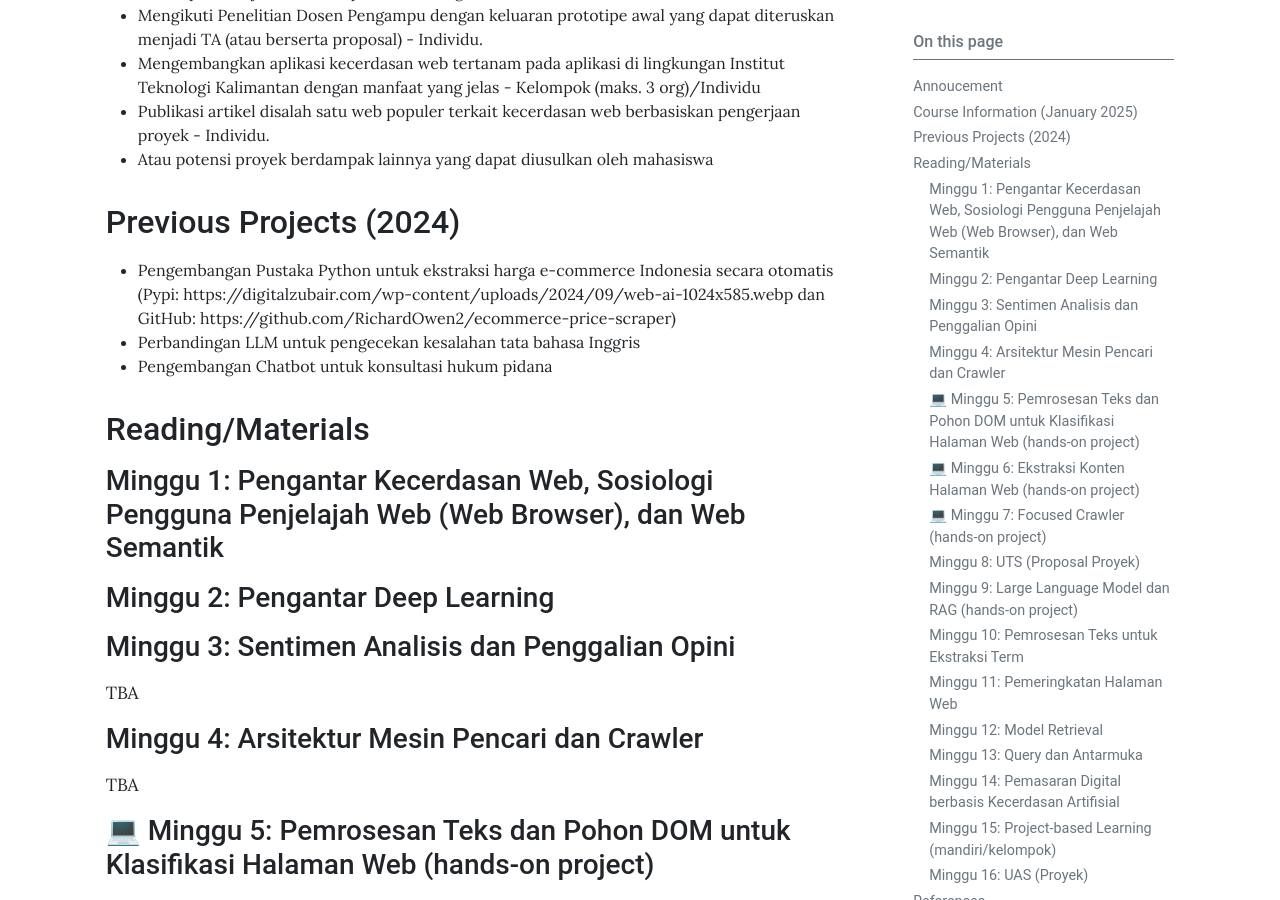
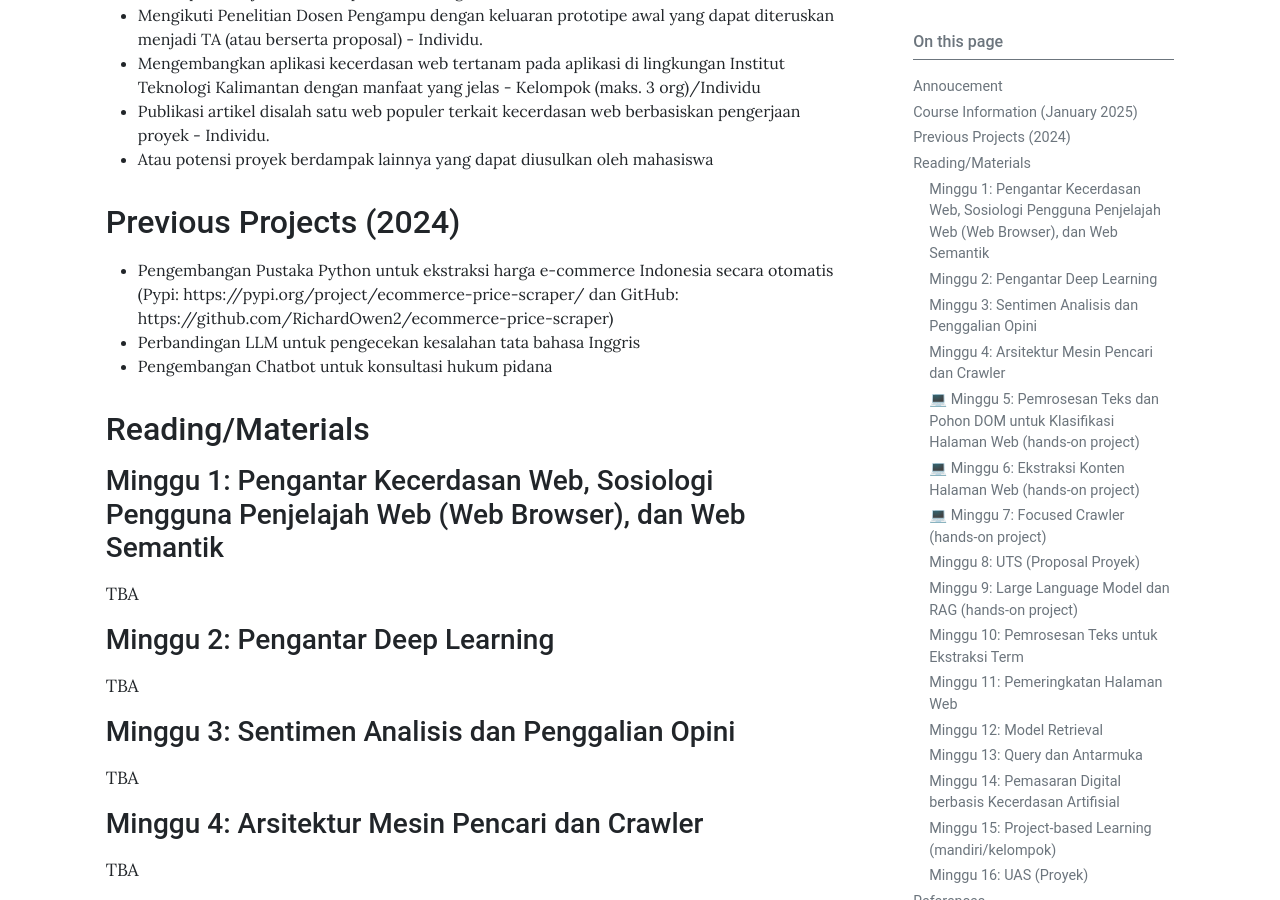
Before and after one commit to gusti-alfarisy/gusti-alfarisy.github.io, a Jekyll site: the page built from pages/mk/web2025.md, in a window 1280 px wide and 900 px high, scrolled down 2335 px. Built offline with Jekyll 4.4.1, drawn with Linux system fonts in a browser that asks for light colours.

Commit message:
update home information on MK kecerdasan web

```diff
--- a/pages/mk/web2025.md
+++ b/pages/mk/web2025.md
@@ -99,7 +99,7 @@ UAS dilaksanakan dengen presentasi proyek yang berdampak (akan dijelaskan di per
 
 ## Previous Projects (2024)
 
-* Pengembangan Pustaka Python untuk ekstraksi harga e-commerce Indonesia secara otomatis (Pypi: https://digitalzubair.com/wp-content/uploads/2024/09/web-ai-1024x585.webp dan GitHub: https://github.com/RichardOwen2/ecommerce-price-scraper)
+* Pengembangan Pustaka Python untuk ekstraksi harga e-commerce Indonesia secara otomatis (Pypi: https://pypi.org/project/ecommerce-price-scraper/ dan GitHub: https://github.com/RichardOwen2/ecommerce-price-scraper)
 * Perbandingan LLM untuk pengecekan kesalahan tata bahasa Inggris
 * Pengembangan Chatbot untuk konsultasi hukum pidana
 
@@ -107,9 +107,11 @@ UAS dilaksanakan dengen presentasi proyek yang berdampak (akan dijelaskan di per
 
 ### Minggu 1: Pengantar Kecerdasan Web, Sosiologi Pengguna Penjelajah Web (Web Browser), dan Web Semantik
 
+TBA
 
 ### Minggu 2: Pengantar Deep Learning
 
+TBA
 
 ### Minggu 3: Sentimen Analisis dan Penggalian Opini
 
```
